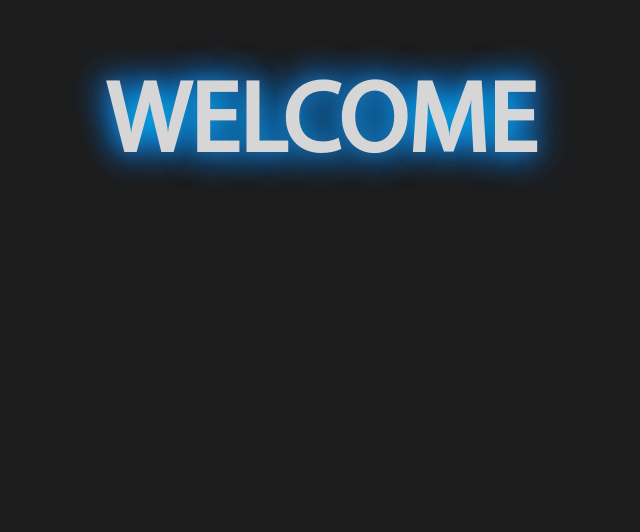
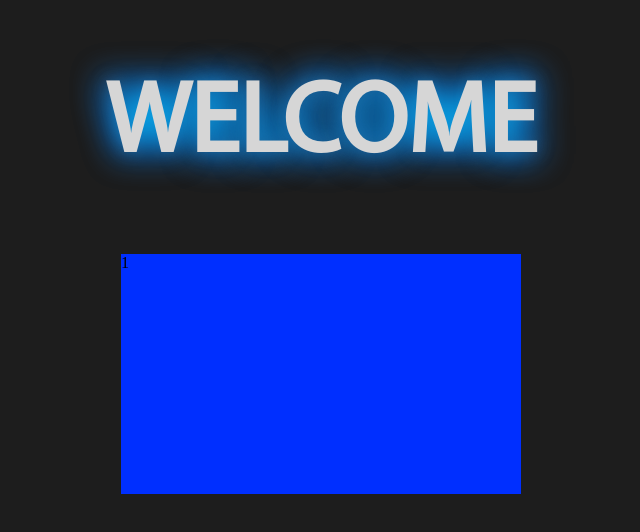
Before and after one commit to pinklittleman/poggers, a plain HTML site: page index.html in a window 1280 px wide. Shown: the whole page, without its empty margins (319-959 px from the left). Drawn offline with Linux system fonts and the light colour scheme.

Commit message:
Update index.html

```diff
--- a/index.html
+++ b/index.html
@@ -8,6 +8,15 @@
   </head>
   <body>
     <h1>WELCOME</h1>
+
+    <div id="container1">
+      <ul>
+        <li id="box1">1</li>
+        <li id="box2">2</li>
+        <li id="box3">3</li>
+        <li id="box4">4</li>
+      </ul>
+    </div>
   </body>
 <style>
   @font-face {
@@ -29,5 +38,54 @@
 body {
   background-color: #1d1d1d;
 }
+#container1{
+  display: flex;
+  position: absolute;
+  width: 25rem;
+  height: 15rem;
+  justify-content: center;
+  justify-self: center;
+  text-align: center;
+  left: 50%;
+  transform: translateX(-50%);
+  background: #d6d6d6;
+  overflow-x: scroll;
+  scroll-snap-type: y mandatory;
+  /* -ms-overflow-style: none;
+  scrollbar-width: none;   */
+  white-space:nowrap;
+}
+ul {
+  position: absolute;
+  height: 15rem;
+  width: 100rem;
+  bottom: 0;
+  left: 0;
+  list-style-type: none;
+  margin: 0;
+  padding: 0;
+  display: flex;
+}
+li {
+  display: flex;
+  scroll-snap-align: start;
+}
+#box1{
+  background-color: rgb(0, 47, 255);
+  width: 50rem;
+}
+#box2{
+  background-color:rgb(0, 255, 255) ;
+  width: 50rem;
+
+}
+#box3{
+  background-color: rgb(128, 255, 0);
+  width: 50rem;
+}
+#box4{
+  background-color: rgb(255, 0, 255);
+  width: 50rem;
+}
 </style>
 </html>
```
Lines whose indentation alone changed are shown as unchanged.
